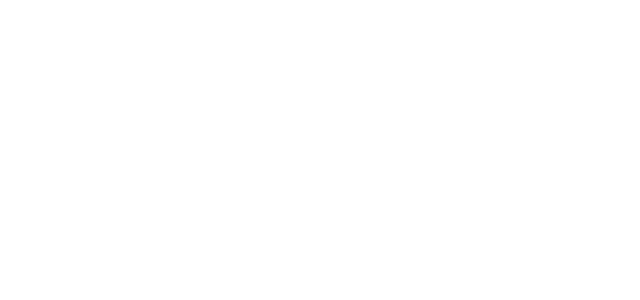
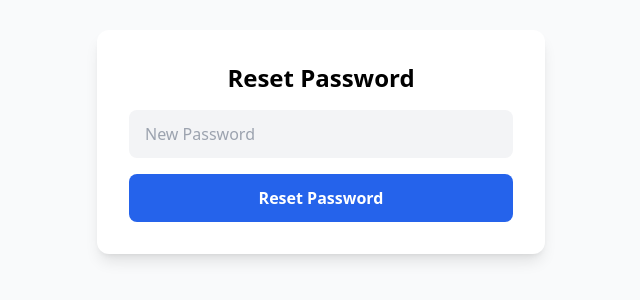
Before and after one commit to anshuraghv12/Real-Estate-Project-Demo, a React (Vite) app: page /reset-password in a window 1280 px wide. Before the commit this address had no page. Shown: the part 258-558 px from the top of the page, without its empty margins (319-959 px from the left). Built offline with nearby package versions, Linux system fonts and the light colour scheme.

Commit message:
update code

```diff
--- a/src/App.jsx
+++ b/src/App.jsx
@@ -2,7 +2,7 @@
 import { useEffect } from "react";
 import { BrowserRouter, Routes, Route, useNavigate } from "react-router-dom";
 import { supabase } from "./lib/supabaseClient";
-
+import ResetPassword from "./pages/ResetPassword";
 import Login from "./pages/Login";
 import Dashboard from "./pages/Dashboard";
 import CreateProject from "./pages/projects/CreateProject";
@@ -12,7 +12,7 @@
   const navigate = useNavigate();
 
   useEffect(() => {
-    // 1️⃣ Handle hash fragment (Google OAuth redirect)
+
     const hash = window.location.hash;
     if (hash && hash.includes("access_token")) {
       supabase.auth
@@ -26,7 +26,7 @@
         });
     }
 
-    // 2️⃣ Handle state change if logged in later
+
     const { data: listener } = supabase.auth.onAuthStateChange(
       async (event, session) => {
         if (event === "SIGNED_IN") navigate("/dashboard");
@@ -46,10 +46,12 @@
     <BrowserRouter>
       <AuthHandler />
       <Routes>
+
         <Route path="/" element={<Login />} />
         <Route path="/dashboard" element={<Dashboard />} />
         <Route path="/projects/new" element={<CreateProject />} />
         <Route path="/projects" element={<ProjectsList />} />
+        <Route path="/reset-password" element={<ResetPassword />} />
       </Routes>
     </BrowserRouter>
   );
--- a/src/pages/Login.jsx
+++ b/src/pages/Login.jsx
@@ -39,7 +39,8 @@
     };
   }, [navigate]);
 
-  const handleInputChange = (e) => setFormData({ ...formData, [e.target.name]: e.target.value });
+  const handleInputChange = (e) =>
+    setFormData({ ...formData, [e.target.name]: e.target.value });
 
   const handleSubmit = async () => {
     setLoading(true);
@@ -47,7 +48,6 @@
 
     try {
       if (isSignUp) {
-        // Validate password match and name
         if (formData.password !== formData.confirmPassword) {
           setMessage("Passwords do not match!");
           setLoading(false);
@@ -59,7 +59,6 @@
           return;
         }
 
-        // Sign up user with redirect for email confirmation
         const { data: signUpData, error: signUpError } = await supabase.auth.signUp(
           {
             email: formData.email,
@@ -67,7 +66,7 @@
           },
           {
             data: { name: formData.name },
-            redirectTo: redirectUrl, // <- Production-ready redirect
+            redirectTo: redirectUrl,
           }
         );
 
@@ -76,7 +75,6 @@
         const user = signUpData?.user ?? null;
         const session = signUpData?.session ?? null;
 
-        // Upsert profile
         if (user?.id) {
           await supabase.from("profiles").upsert(
             {
@@ -88,15 +86,12 @@
           );
         }
 
-        // If auto-login session exists, navigate
         if (session) {
           navigate("/dashboard");
         } else {
-          // Inform user to check email for confirmation
           setMessage("Account created. Please check your email to confirm.");
         }
       } else {
-        // Sign in with email/password
         const { data, error } = await supabase.auth.signInWithPassword({
           email: formData.email,
           password: formData.password,
@@ -121,6 +116,28 @@
       if (error) throw error;
     } catch (error) {
       setMessage(error?.message || "Google sign-in failed");
+    }
+  };
+
+  const handleForgotPassword = async () => {
+    if (!formData.email) {
+      setMessage("Please enter your email to reset password.");
+      return;
+    }
+
+    setLoading(true);
+    setMessage("Sending reset link...");
+
+    try {
+      const { error } = await supabase.auth.resetPasswordForEmail(formData.email, {
+        redirectTo: `${redirectBase}/reset-password`,
+      });
+      if (error) throw error;
+      setMessage("Password reset email sent. Please check your inbox.");
+    } catch (error) {
+      setMessage(error?.message || "Failed to send reset email.");
+    } finally {
+      setLoading(false);
     }
   };
 
@@ -260,9 +277,10 @@
                 )}
 
                 {!isSignUp && (
-                  <div className="text-right">
+                  <div className="text-right mb-4">
                     <button
                       type="button"
+                      onClick={handleForgotPassword}
                       className="text-sm text-gray-600 hover:text-blue-600 transition-colors"
                     >
                       Forgot your password?
--- /dev/null
+++ b/src/pages/ResetPassword.jsx
@@ -0,0 +1,51 @@
+import { useState } from "react";
+import { useSearchParams, useNavigate } from "react-router-dom";
+import { supabase } from "../lib/supabaseClient";
+
+export default function ResetPassword() {
+  const [newPassword, setNewPassword] = useState("");
+  const [loading, setLoading] = useState(false);
+  const [message, setMessage] = useState("");
+  const [searchParams] = useSearchParams();
+  const navigate = useNavigate();
+
+  const handleReset = async () => {
+    const accessToken = searchParams.get("access_token");
+    if (!accessToken) return setMessage("Invalid reset link.");
+
+    setLoading(true);
+    try {
+      const { error } = await supabase.auth.updateUser({ password: newPassword }, accessToken);
+      if (error) throw error;
+      setMessage("Password updated successfully!");
+      setTimeout(() => navigate("/login"), 2000);
+    } catch (error) {
+      setMessage(error?.message || "Failed to reset password.");
+    } finally {
+      setLoading(false);
+    }
+  };
+
+  return (
+    <div className="min-h-screen flex items-center justify-center bg-gray-50 p-4">
+      <div className="w-full max-w-md bg-white p-8 rounded-xl shadow-lg">
+        <h2 className="text-2xl font-bold mb-4 text-center">Reset Password</h2>
+        <input
+          type="password"
+          placeholder="New Password"
+          value={newPassword}
+          onChange={(e) => setNewPassword(e.target.value)}
+          className="w-full px-4 py-3 mb-4 bg-gray-100 rounded-lg focus:outline-none focus:ring-2 focus:ring-blue-500"
+        />
+        <button
+          onClick={handleReset}
+          disabled={loading}
+          className="w-full py-3 bg-blue-600 text-white rounded-lg font-semibold hover:bg-blue-700 transition-colors disabled:opacity-50"
+        >
+          {loading ? "Updating..." : "Reset Password"}
+        </button>
+        {message && <p className="mt-4 text-center text-red-600">{message}</p>}
+      </div>
+    </div>
+  );
+}
```
